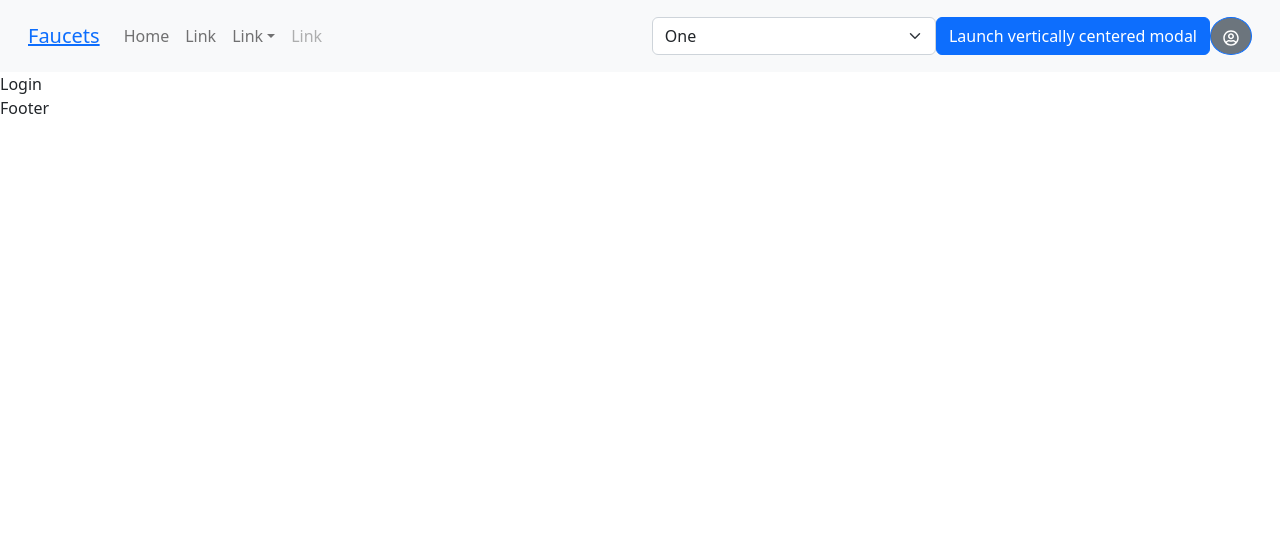
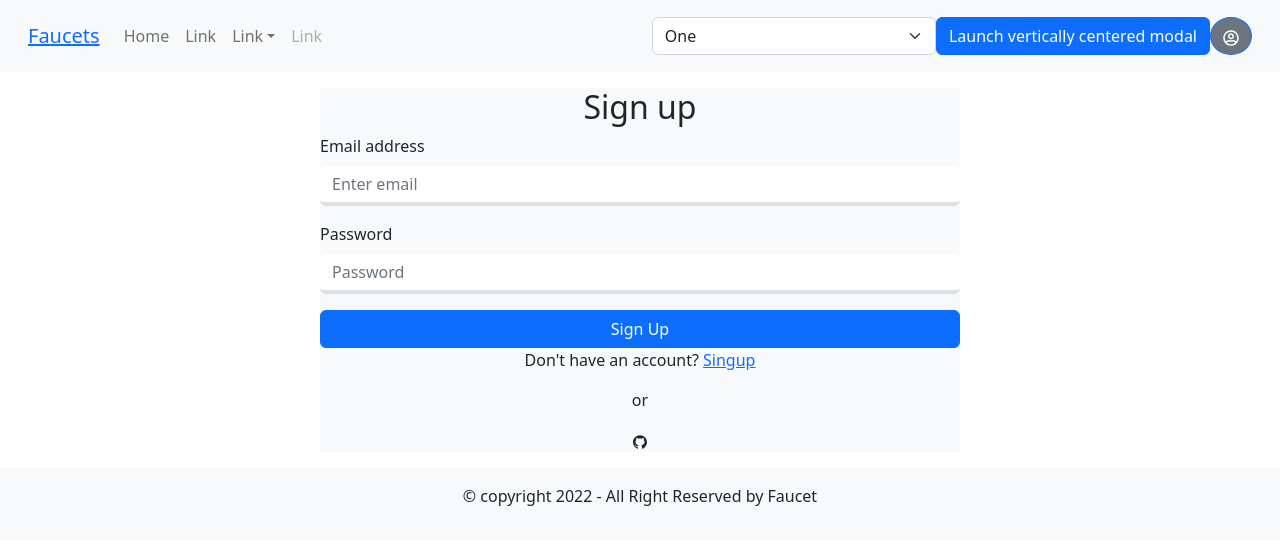
Before and after one commit to muhib95/my-fullstack-assignment, a React (Create React App) app: page /login in a window 1280 px wide. Shown: the top 544 px of the page. Built offline with nearby package versions, Linux system fonts and the light colour scheme.

Commit message:
register

```diff
--- a/package.json
+++ b/package.json
@@ -3,6 +3,7 @@
   "version": "0.1.0",
   "private": true,
   "dependencies": {
+    "@supabase/supabase-js": "^2.5.0",
     "@testing-library/jest-dom": "^5.16.5",
     "@testing-library/react": "^13.4.0",
     "@testing-library/user-event": "^13.5.0",
--- a/src/components/Pages/Home/Home.js
+++ b/src/components/Pages/Home/Home.js
@@ -1,6 +1,6 @@
 import React from "react";
 
-const Home = ({ setModalShow, modalShow }) => {
+const Home = () => {
   return (
     <div>
       <div className="bg-info">
--- a/src/components/Pages/Login/Login.js
+++ b/src/components/Pages/Login/Login.js
@@ -1,7 +1,49 @@
 import React from "react";
+import Form from "react-bootstrap/Form";
+import Button from "react-bootstrap/Button";
+import { Link } from "react-router-dom";
+import { AiFillGithub } from "react-icons/ai";
 
 const Login = () => {
-  return <div>Login</div>;
+  return (
+    <div>
+      <div className="w-50 m-auto bg-light my-3">
+        <h2 className="text-center">Sign up</h2>
+        <div>
+          <Form>
+            <Form.Group className="mb-3" controlId="formGroupEmail">
+              <Form.Label>Email address</Form.Label>
+              <Form.Control
+                type="email"
+                placeholder="Enter email"
+                className="border border-top-0 border-end-0 border-start-0 border-bottom border-bottom border-black border-4"
+              />
+            </Form.Group>
+            <Form.Group className="mb-3" controlId="formGroupPassword">
+              <Form.Label>Password</Form.Label>
+              <Form.Control
+                type="password"
+                placeholder="Password"
+                className="border border-top-0 border-end-0 border-start-0 border-bottom border-bottom border-black border-4"
+              />
+            </Form.Group>
+            <Button className="w-100" variant="primary">
+              Sign Up
+            </Button>
+          </Form>
+          <div>
+            <p className="text-center">
+              Don't have an account? <Link to="/register">Singup </Link>
+            </p>
+            <p className="text-center">or</p>
+            <p className="text-center">
+              <AiFillGithub></AiFillGithub>
+            </p>
+          </div>
+        </div>
+      </div>
+    </div>
+  );
 };
 
 export default Login;
--- a/src/components/Pages/Register/Register.js
+++ b/src/components/Pages/Register/Register.js
@@ -1,7 +1,42 @@
 import React from "react";
+import Form from "react-bootstrap/Form";
+import Button from "react-bootstrap/Button";
+import { Link } from "react-router-dom";
 
 const Register = () => {
-  return <div>Register</div>;
+  return (
+    <div className="w-50 m-auto bg-light my-3">
+      <h2 className="text-center">Sign up</h2>
+      <div>
+        <Form>
+          <Form.Group className="mb-3" controlId="formGroupEmail">
+            <Form.Label>Email address</Form.Label>
+            <Form.Control
+              type="email"
+              placeholder="Enter email"
+              className="border border-top-0 border-end-0 border-start-0 border-bottom border-bottom border-black border-4"
+            />
+          </Form.Group>
+          <Form.Group className="mb-3" controlId="formGroupPassword">
+            <Form.Label>Password</Form.Label>
+            <Form.Control
+              type="password"
+              placeholder="Password"
+              className="border border-top-0 border-end-0 border-start-0 border-bottom border-bottom border-black border-4"
+            />
+          </Form.Group>
+          <Button className="w-100" variant="primary">
+            Sign Up
+          </Button>
+        </Form>
+        <div>
+          <p className="text-center">
+            Already have an account? <Link to="/login">Login</Link>
+          </p>
+        </div>
+      </div>
+    </div>
+  );
 };
 
 export default Register;
--- a/src/components/Pages/Shared/Footer/Footer.js
+++ b/src/components/Pages/Shared/Footer/Footer.js
@@ -1,7 +1,13 @@
 import React from "react";
 
 const Footer = () => {
-  return <div>Footer</div>;
+  return (
+    <div className="p-3 bg-light">
+      <p className="text-center">
+        © copyright 2022 - All Right Reserved by Faucet
+      </p>
+    </div>
+  );
 };
 
 export default Footer;
--- a/src/components/Pages/Shared/Header/Header.js
+++ b/src/components/Pages/Shared/Header/Header.js
@@ -10,9 +10,10 @@ import { Link } from "react-router-dom";
 
 const Header = ({ setModalShow }) => {
   const [page, setPage] = useState(false);
-  console.log(page);
+
   return (
-    <Navbar bg="light" expand="lg" className="p-3">
+    <div>
+      <Navbar bg="light" expand="lg" className=" p-3">
         <Container fluid>
           <Navbar.Brand>
             <Link to="/">Faucets</Link>
@@ -79,6 +80,7 @@ const Header = ({ setModalShow }) => {
           </Navbar.Collapse>
         </Container>
       </Navbar>
+    </div>
   );
 };
 
```
Also changed, not shown: src/components/SupabaseClient.js/SupabaseClient.js (added), 1 other file (tests, documents, lock files or other folders). Lines whose indentation alone changed are shown as unchanged.
